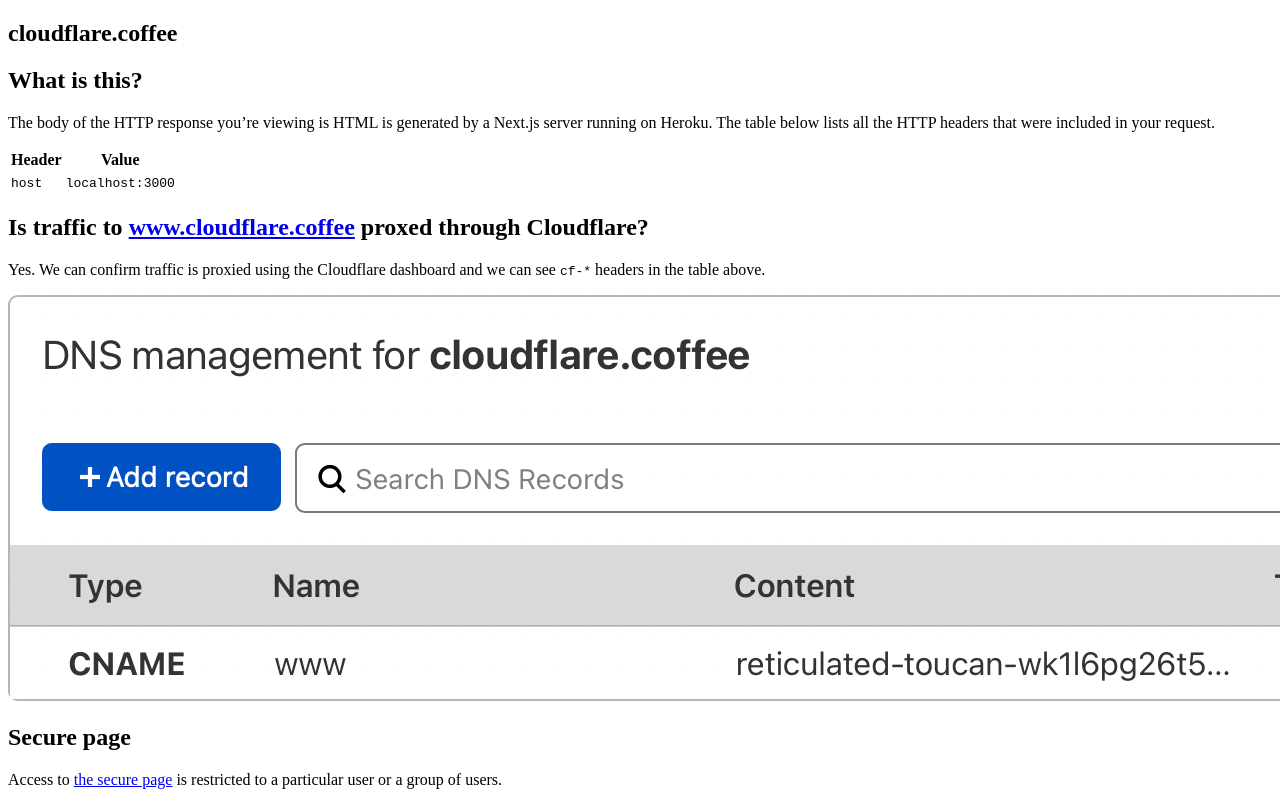
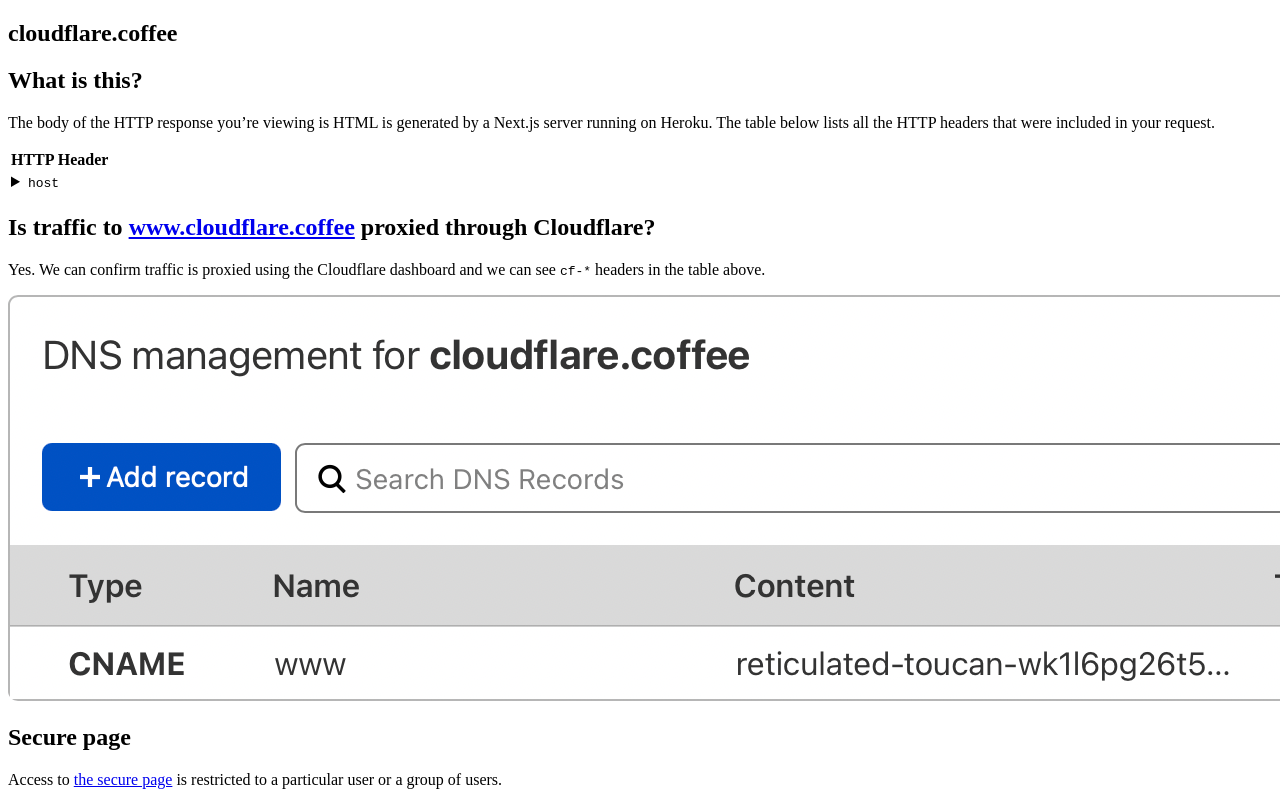
Before and after one commit to michrome/cloudflare-coffee, a Next.js app: page / in a window 1280 px wide. Shown: the top 805 px of the page. Built offline with nearby package versions, Linux system fonts and the light colour scheme.

Commit message:
Sort headers and display with details/summary

```diff
--- a/pages/index.js
+++ b/pages/index.js
@@ -4,10 +4,12 @@
     headerRows.push(
       <tr key={header}>
         <td>
-          <samp className="whitespace-nowrap">{header}</samp>
-        </td>
-        <td>
-          <samp>{headers[header]}</samp>
+          <details>
+            <summary className="focus:outline-none">
+              <samp className="whitespace-nowrap">{header}</samp>
+            </summary>
+            <samp className="ml-10">{headers[header]}</samp>
+          </details>
         </td>
       </tr>
     );
@@ -24,16 +26,15 @@
       <table>
         <thead>
           <tr>
-            <th>Header</th>
-            <th>Value</th>
+            <th>HTTP Header</th>
           </tr>
         </thead>
         <tbody>{headerRows}</tbody>
       </table>
       <h2>
         Is traffic to{" "}
-        <a href="https://www.cloudflare.coffee">www.cloudflare.coffee</a> proxed
-        through Cloudflare?
+        <a href="https://www.cloudflare.coffee">www.cloudflare.coffee</a>{" "}
+        proxied through Cloudflare?
       </h2>
       <p>
         Yes. We can confirm traffic is proxied using the Cloudflare dashboard
@@ -57,9 +58,15 @@
 }
 
 export async function getServerSideProps(context) {
+  const sortedHeaders = Object.keys(context.req.headers)
+    .sort()
+    .reduce((obj, key) => {
+      obj[key] = context.req.headers[key];
+      return obj;
+    }, {});
   return {
     props: {
-      headers: { ...context.req.headers },
+      headers: { ...sortedHeaders },
     },
   };
 }
```
